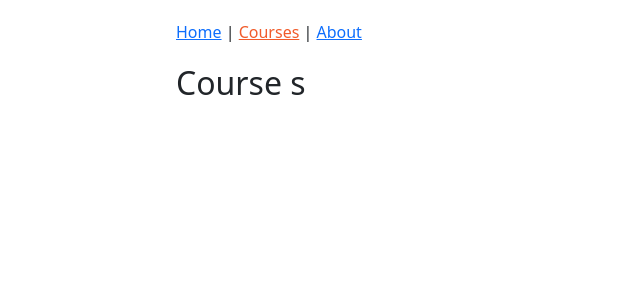
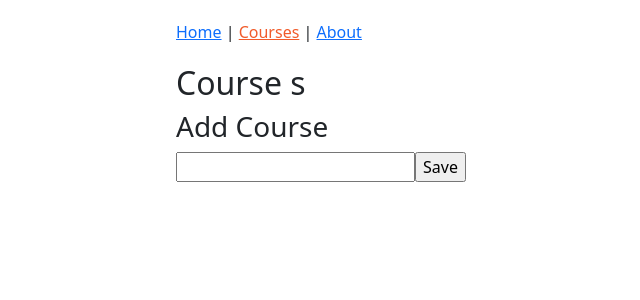
Before and after one commit to Vika-Derkach/courses-site, a React app: page /courses in a window 1280 px wide. Shown: the top 300 px of the page, without its empty margins (51-691 px from the left). Built offline with nearby package versions, Linux system fonts and the light colour scheme.

Commit message:
add course form

```diff
--- a/src/components/courses/CoursesPage.js
+++ b/src/components/courses/CoursesPage.js
@@ -1,7 +1,31 @@
 import React, { Component } from "react";
 
 export default class CoursesPage extends Component {
+  state = {
+    course: {
+      title: "",
+    },
+  };
+
+  handleChange = (event) => {
+    const course = { ...this.state.course, title: event.target.value };
+    this.setState({ course });
+  };
+  handleSubmit = (event) => {
+    event.preventDefault();
+    alert(this.state.course.title);
+  };
   render() {
-    return <h2>Course s</h2>;
+    return (
+      <form action="" onSubmit={this.handleSubmit}>
+        <h2>Course s</h2> <h3>Add Course</h3>{" "}
+        <input
+          type="text"
+          onChange={this.handleChange}
+          value={this.state.course.title}
+        />
+        <input type="submit" value="Save" />
+      </form>
+    );
   }
 }
```
